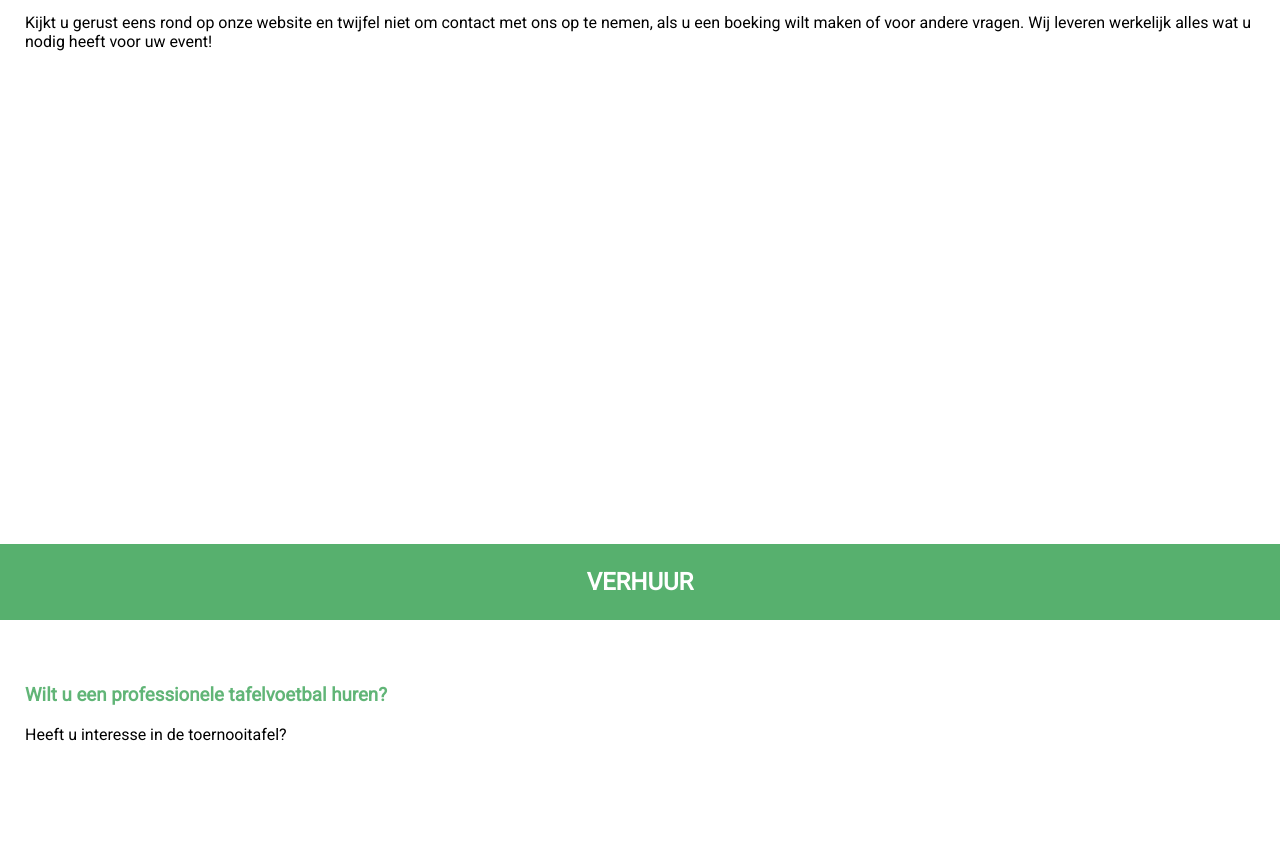
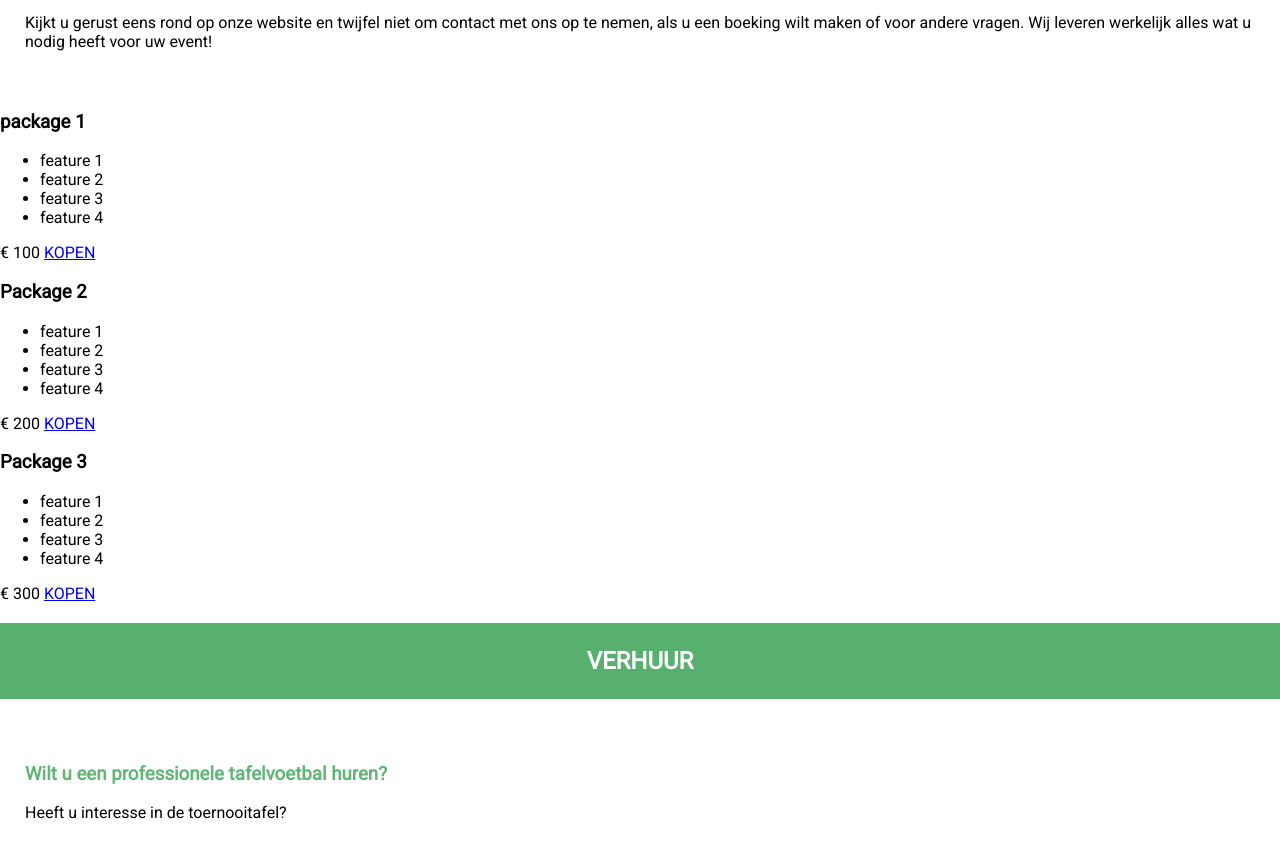
Before and after one commit to MaibHassin/tafelvoetbalclinics, a plain HTML site: page index.html in a window 1280 px wide. Shown: the part 2853-3710 px from the top of the page. Drawn offline with nearby package versions, Linux system fonts and the light colour scheme.

Commit message:
added clinics packages html

```diff
--- a/index.html
+++ b/index.html
@@ -119,6 +119,41 @@
                     te nemen, als u een boeking wilt maken of voor andere vragen. Wij leveren werkelijk alles wat u
                     nodig heeft voor uw event!</p>
             </article>
+            <div class="clinics-packages">
+                <div class="package-card package-1">
+                    <h3>package 1</h3>
+                    <ul class="package-features">
+                        <li>feature 1</li>
+                        <li>feature 2</li>
+                        <li>feature 3</li>
+                        <li>feature 4</li>
+                    </ul>
+                    <span class="package-price">&euro; 100</span>
+                    <a class="buy-package-button" href="#">KOPEN</a>
+                </div>
+                <div class="package-card package-2">
+                    <h3>Package 2</h3>
+                    <ul class="package-features">
+                        <li>feature 1</li>
+                        <li>feature 2</li>
+                        <li>feature 3</li>
+                        <li>feature 4</li>
+                    </ul>
+                    <span class="package-price">&euro; 200</span>
+                    <a class="buy-package-button" href="#">KOPEN</a>
+                </div>
+                <div class="package-card package-3">
+                    <h3>Package 3</h3>
+                    <ul class="package-features">
+                        <li>feature 1</li>
+                        <li>feature 2</li>
+                        <li>feature 3</li>
+                        <li>feature 4</li>
+                    </ul>
+                    <span class="package-price">&euro; 300</span>
+                    <a class="buy-package-button" href="#">KOPEN</a>
+                </div>
+            </div>
         </section>
         <section id="verhuur">
             <h2 class="section-heading">VERHUUR</h2>
```
